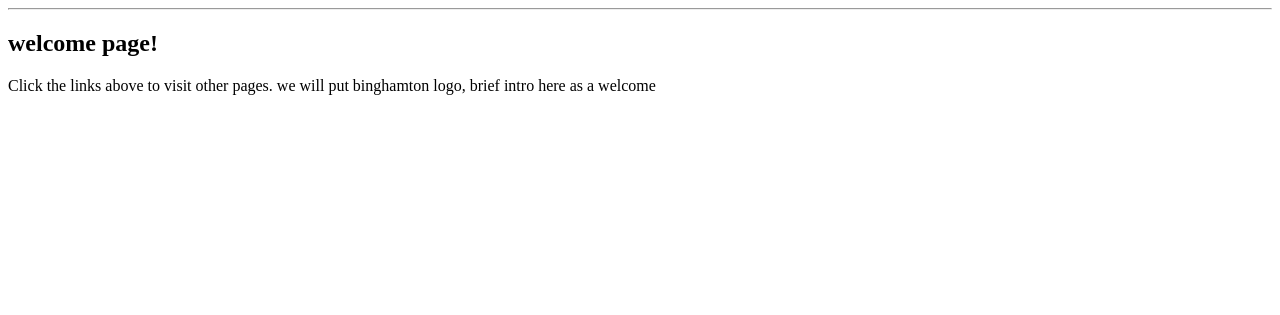
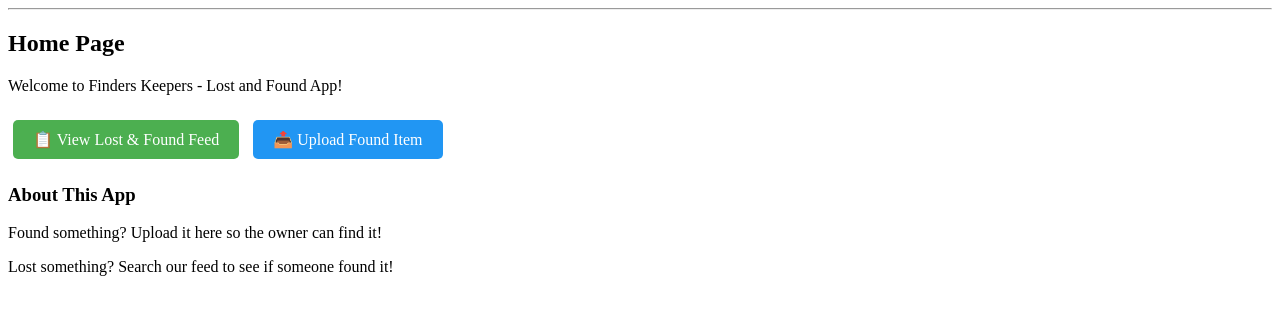
Before and after one commit to kaitlyncapone1/425-Capstone-Project-FindersKeepers, a Django app: page /home/ in a window 1280 px wide. Shown: the part 98-413 px from the top of the page. Run offline with Django 5.2, Linux system fonts and the light colour scheme.

Commit message:
Added feed and upload links to home page

```diff
--- a/lostandfound/templates/lostandfound/home.html
+++ b/lostandfound/templates/lostandfound/home.html
@@ -1,6 +1,20 @@
 {% extends 'lostandfound/base.html' %}
 
 {% block content %}
-<h2>welcome page!</h2>
-<p>Click the links above to visit other pages. we will put binghamton logo, brief intro here as a welcome </p>
+<h2>Home Page</h2>
+<p>Welcome to Finders Keepers - Lost and Found App!</p>
+
+<div style="margin: 20px 0;">
+    <a href="{% url 'main_feed' %}" style="display: inline-block; padding: 10px 20px; background: #4CAF50; color: white; text-decoration: none; border-radius: 5px; margin: 5px;">
+        📋 View Lost & Found Feed
+    </a>
+
+    <a href="{% url 'upload' %}" style="display: inline-block; padding: 10px 20px; background: #2196F3; color: white; text-decoration: none; border-radius: 5px; margin: 5px;">
+        📤 Upload Found Item
+    </a>
+</div>
+
+<h3>About This App</h3>
+<p>Found something? Upload it here so the owner can find it!</p>
+<p>Lost something? Search our feed to see if someone found it!</p>
 {% endblock %}
```
